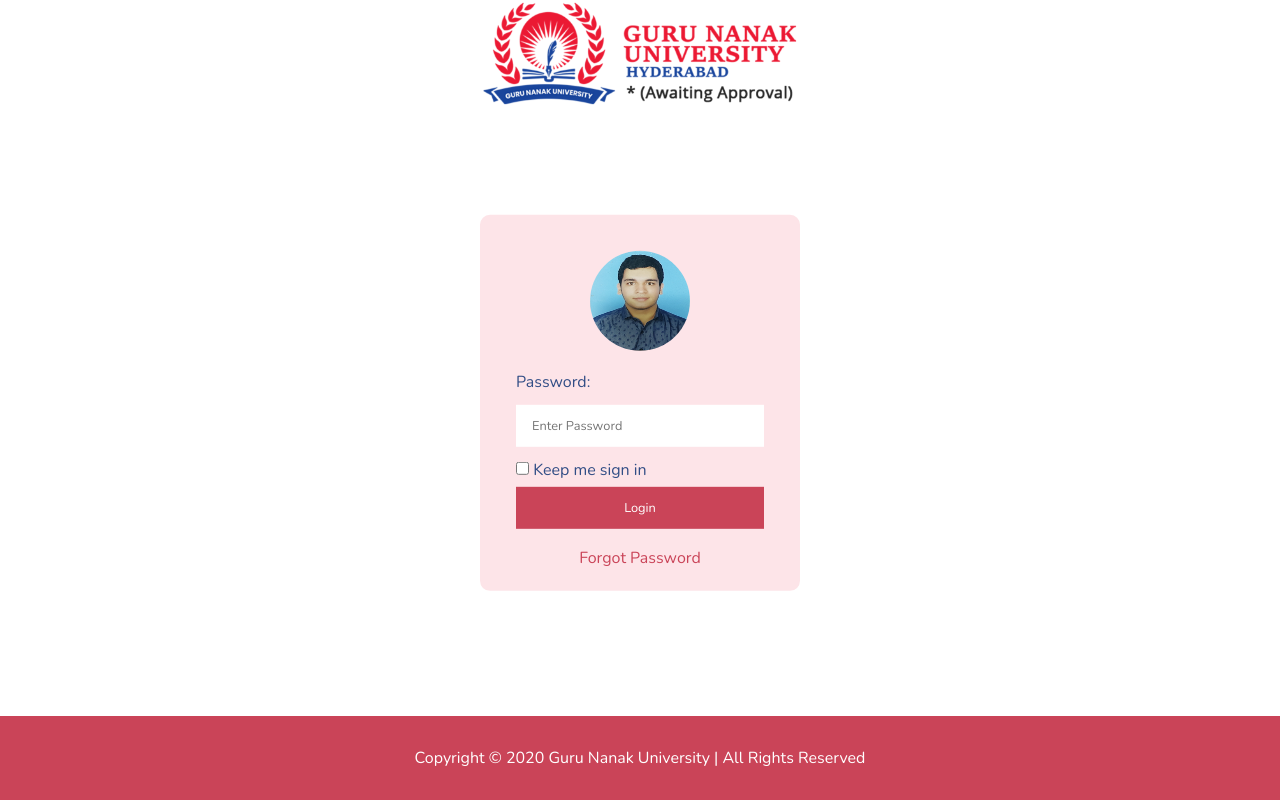
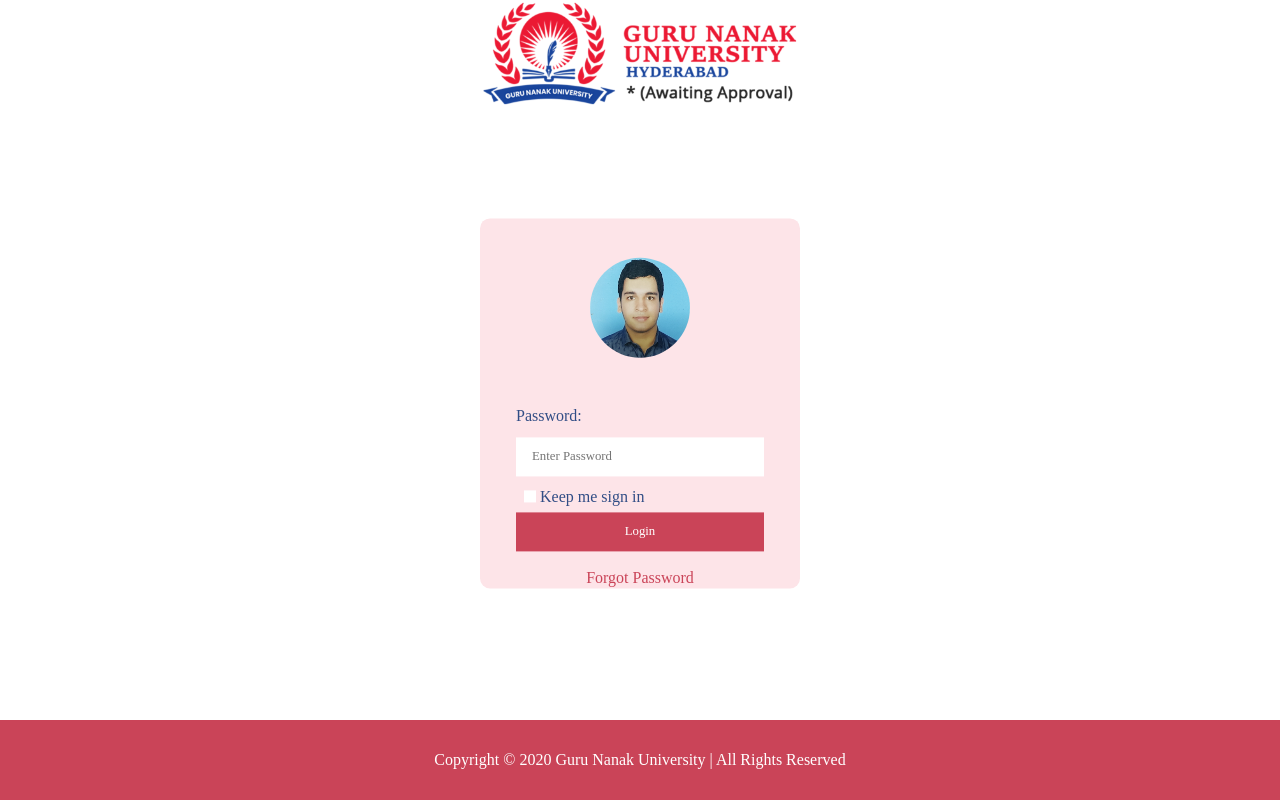
Before and after one commit to Aman-Vijaywargi/ERP-Basic, a plain HTML site: page Password.html in a window 1280 px wide. Drawn offline with nearby package versions, Linux system fonts and the light colour scheme; a web font is replaced by a local one.

Commit message:
Update Login.css

```diff
--- a/css/Login.css
+++ b/css/Login.css
@@ -1,6 +1,10 @@
+@font-face {
+  font-family: Avenir LT;
+  src: url(/Font/Avenir_LT_35_Light.ttf);
+}
 * {
   box-sizing: border-box;
-  font-family: "Nunito";
+  font-family: Avenir LT;
   margin: 0;
   padding: 0;
 }
@@ -31,20 +35,23 @@
 .container {
   background-color: #FDE4E8;
   border-radius: 10px;
-  margin: 25px auto;
+  margin: 16px auto;
   padding: 36px;
   width: 90%;
   max-width: 320px;
-  height: 376px;
-}
-.size {
-  border-radius: 100%;
+  height: 369.6px;
 }
 .logo, .size {
   max-width: 100px;
 }
+.size {
+  clip-path: circle(at 50% 40%);
+}
 form {
   margin: 20px auto 0;
+}
+.mt {
+  margin: -20px auto;
 }
 input {
   width: 100%;
@@ -53,19 +60,26 @@
   border: none;
   font-size: 0.8rem;
 }
-[type=submit] {
+[type="submit"] {
   background-color: #CA4458;
   color: #FFFFFF;
   margin: 6px auto;
 }
-[type=submit]:hover {
+[type="submit"]:hover {
   background-color: #E59EAA;
   color: #FFFFFF;
 }
-[type=checkbox] {
-  width: auto;
+input[type="checkbox"] {
+  appearance: none;
+  width: 12px;
+  height: 12px;
+  background-color: #FFFFFF;
   margin: 0;
+  padding: 0;
   border: none;
+}
+.check {
+  margin-left: 8px;
 }
 footer {
   background-color: #CA4458;
@@ -73,10 +87,6 @@
   text-align: center;
   padding: 31px;
   width: 100%;
-}
-.size {
-  width: 100px;
-  height: 100px;
 }
 .ps {
   text-align: center;
@@ -86,11 +96,12 @@
   text-decoration: none;
   color: #CA4458;
 }
-@media screen and (min-width:320px) and (min-height:638px) {
+@media screen and (min-width:320px) and (min-height:609px) {
   .container {
     position: absolute;
     top: 50%;
     left: 50%;
+    margin: 25px auto;
     transform: translate(-50%,-55.9%);
   }
   footer {
```
